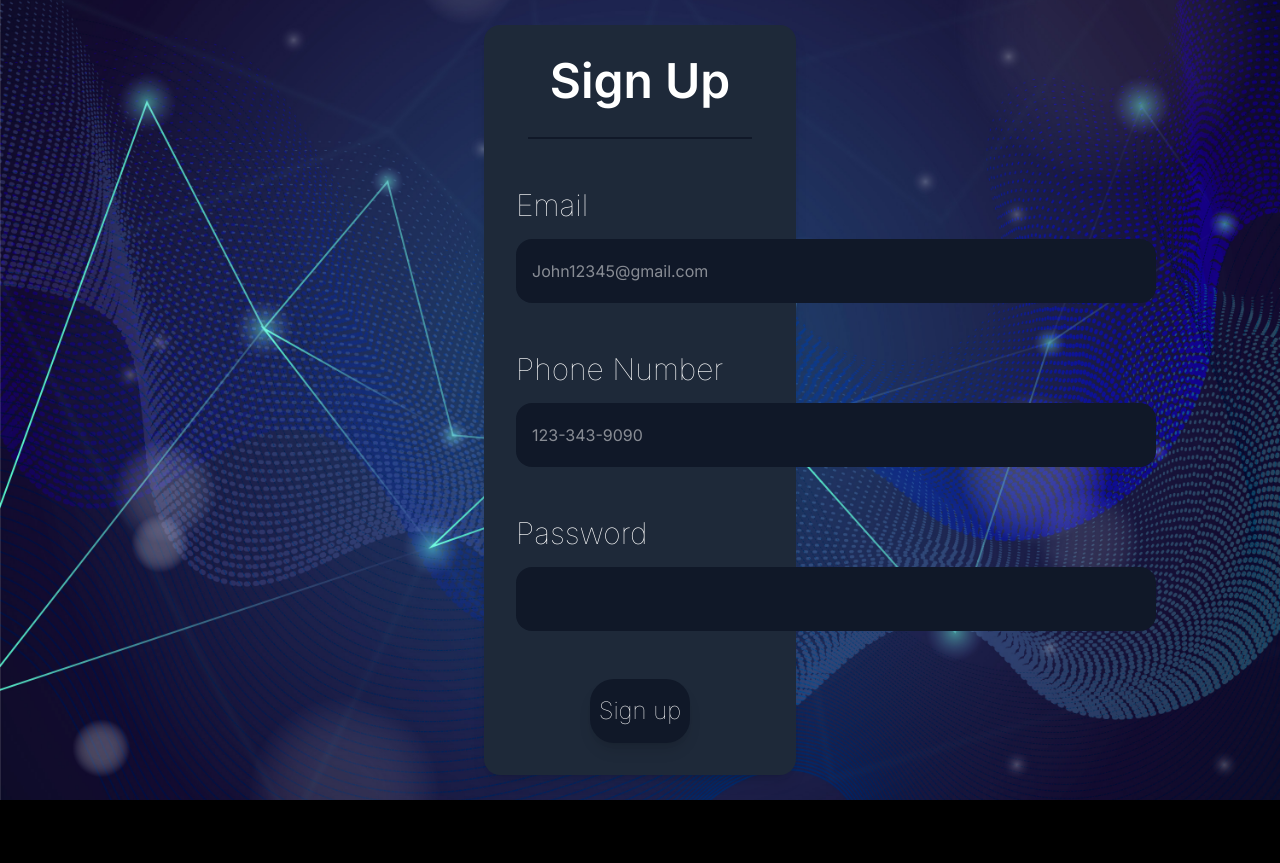
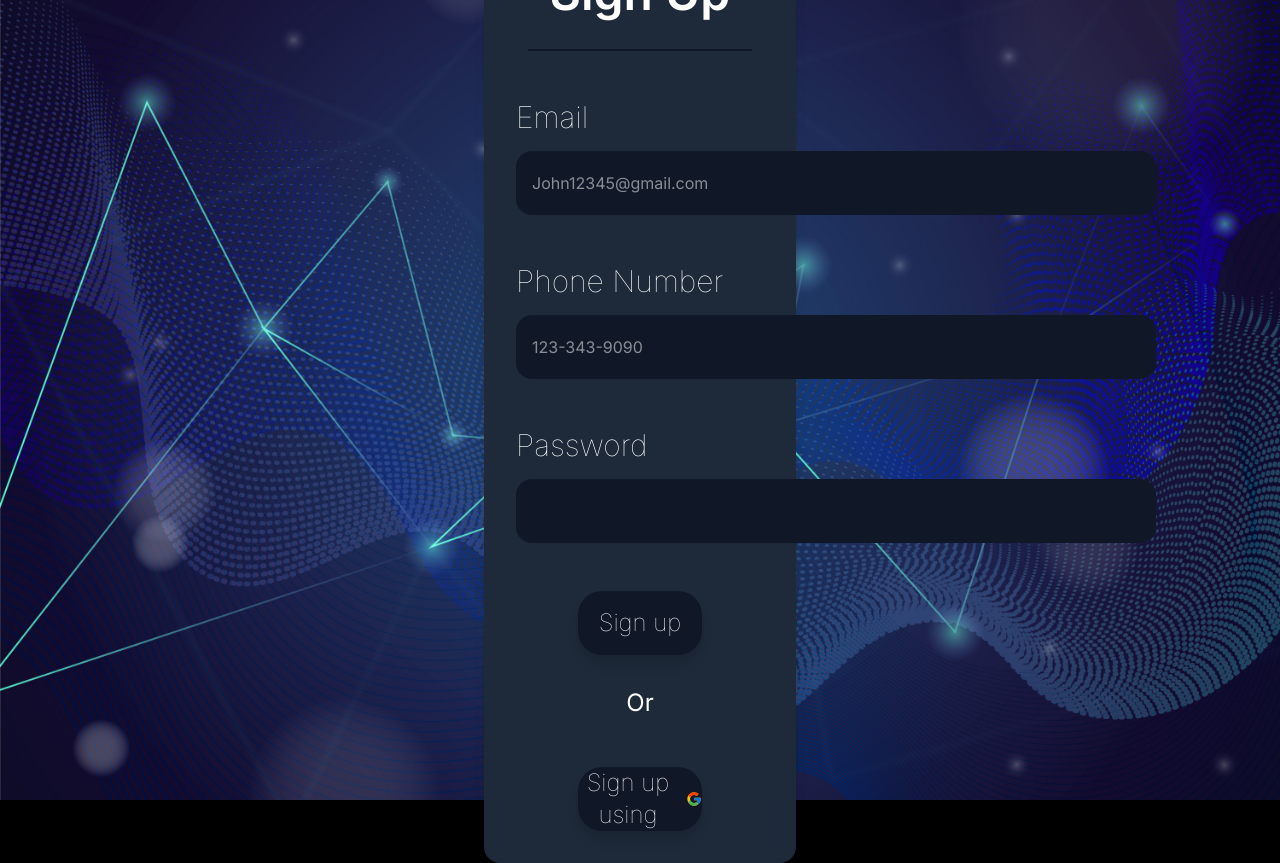
Before and after one commit to KristinAlex1/FinTracker-React-Firebase, a React (Vite) app: page /signup in a window 1280 px wide. Before the commit the page ends 800 px from the top, so only its background shows below. Built offline with nearby package versions, Linux system fonts and the light colour scheme; no server answers.

Commit message:
Added sign-up using Google

```diff
--- a/package.json
+++ b/package.json
@@ -15,6 +15,7 @@
     "framer-motion": "^12.4.7",
     "react": "^19.0.0",
     "react-dom": "^19.0.0",
+    "react-icons": "^5.5.0",
     "react-router-dom": "^7.2.0",
     "tailwindcss": "^4.0.7"
   },
--- a/src/pages/SignUppage.jsx
+++ b/src/pages/SignUppage.jsx
@@ -1,8 +1,9 @@
 import background from "../assets/backgroundimage.jpg";
-import { getAuth, createUserWithEmailAndPassword } from "firebase/auth";
+import { getAuth, createUserWithEmailAndPassword, signInWithPopup } from "firebase/auth";
 import { useRef } from "react";
 import { useNavigate } from "react-router-dom";
-import { auth } from "./firebase";
+import { auth, provider } from "./firebase";
+import { FcGoogle } from "react-icons/fc";
 
 const SignUppage = () => {
   const emailRef = useRef(null);
@@ -25,6 +26,20 @@ const SignUppage = () => {
         alert(error.message);
       });
   };
+
+
+    const signInWithGoogle = async () => {
+      try {
+        const result = await signInWithPopup(auth, provider);
+        console.log("User Signed In:", result.user);
+
+
+        navigate("/dashboard");
+      } catch (error) {
+        console.error("Google Sign-In Error:", error.message);
+      }
+    };
+
 
   return (
     <div
@@ -72,12 +87,22 @@ const SignUppage = () => {
 
       <button
         onClick={register}
-      className="w-full md:w-[40%] h-[3.5rem] md:h-[4rem] self-center bg-gray-900 mt-6 md:mt-[3rem] font-thin text-2xl rounded-3xl shadow-lg hover:bg-blue-900 duration-300 text-white"
+        className="w-full md:w-[50%] h-[3.5rem] md:h-[4rem] self-center bg-gray-900 mt-6 md:mt-[3rem] font-thin text-2xl rounded-3xl shadow-lg hover:bg-blue-900 duration-300 text-white"
       >
         Sign up
       </button>
+
+      <h1 className="text-2xl mt-[2rem] self-center">Or</h1>
+
+      <button
+        onClick={signInWithGoogle}
+        className="flex items-center justify-center gap-[0.5rem] w-full md:w-[50%] h-[3.5rem] md:h-[4rem] self-center bg-gray-900 mt-6 md:mt-[3rem] font-thin text-2xl rounded-3xl shadow-lg hover:bg-blue-900 duration-300 text-white"
+      >
+        Sign up using <FcGoogle />
+      </button>
     </div>
   </div>
+
 
   );
 };
--- a/src/pages/firebase.js
+++ b/src/pages/firebase.js
@@ -1,5 +1,5 @@
 import { initializeApp } from "firebase/app";
-import { getAuth } from "firebase/auth";
+import { getAuth, GoogleAuthProvider } from "firebase/auth";
 import { getFirestore } from "firebase/firestore";
 
 // ✅ Use environment variables with Vite's `import.meta.env`
@@ -15,8 +15,9 @@ const firebaseConfig = {
 
 // ✅ Initialize Firebase
 const firebaseApp = initializeApp(firebaseConfig);
+const provider = new GoogleAuthProvider();
 const db = getFirestore(firebaseApp);
 const auth = getAuth(firebaseApp);
 
-export { auth };
+export { auth,provider };
 export default db;
```
Also changed, not shown: 1 other file (tests, documents, lock files or other folders). Lines whose indentation alone changed are shown as unchanged.
